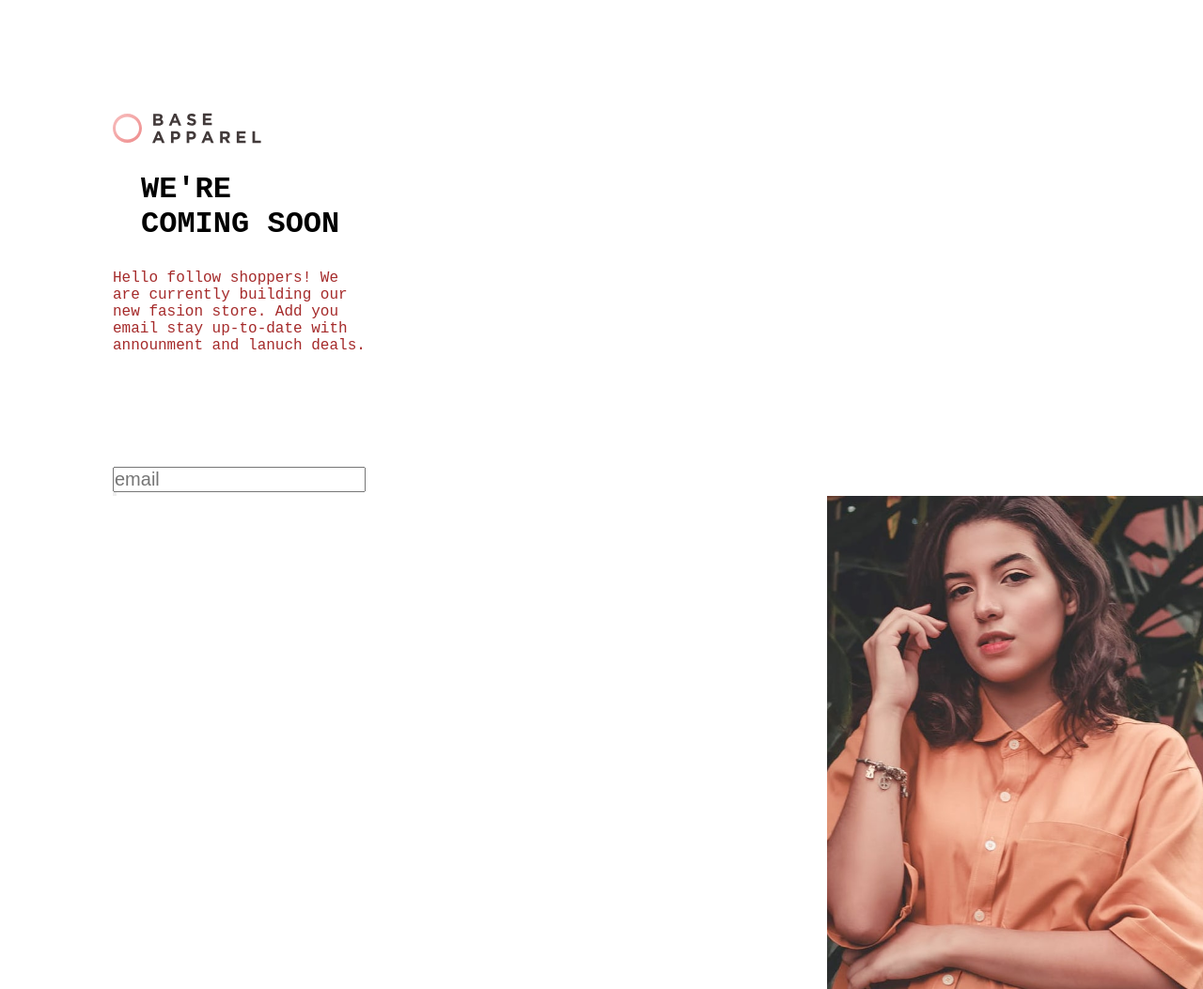
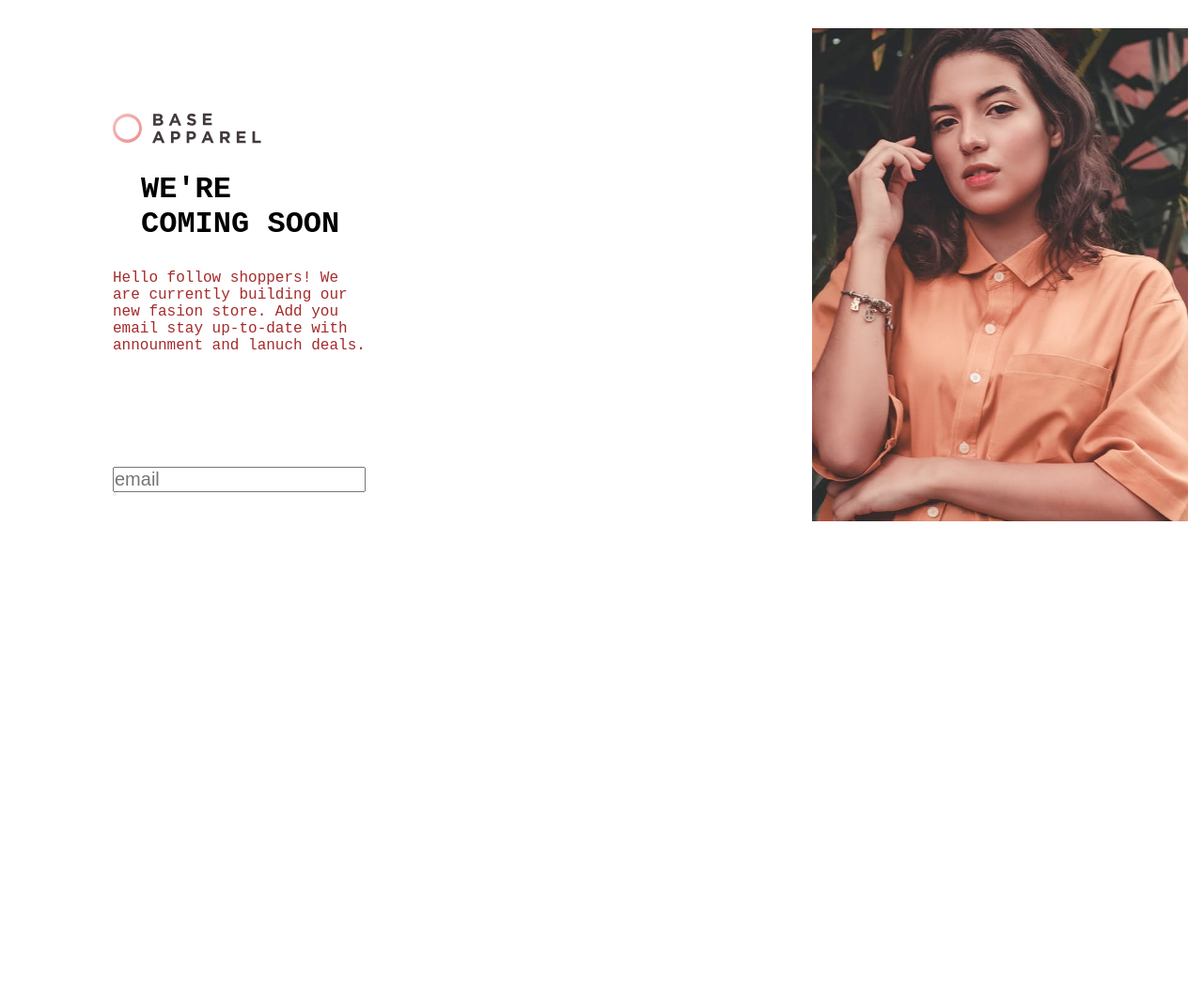
Before and after one commit to nisha8699/base-apparel-man, a plain HTML site: page index.html in a window 1280 px wide. Shown: the whole page at 94% size. After the commit the page ends 800 px from the top, so only its background shows below. Drawn offline with Linux system fonts and the light colour scheme.

Commit message:
Update style.css

```diff
--- a/style.css
+++ b/style.css
@@ -10,6 +10,7 @@
     display:flex;
     flex-direction: row-reverse;
     align-content: flex-end;
+    position: relative;
 }
 .left-section
 {
@@ -69,8 +70,7 @@ display: flex;
 }
 .right-section
 {
-display:flex;
-flex-direction: row-reverse;
-align-items: center;
-text-wrap: wrap;
+right:16px;
+top:30px;
+position:absolute;
 }
```
